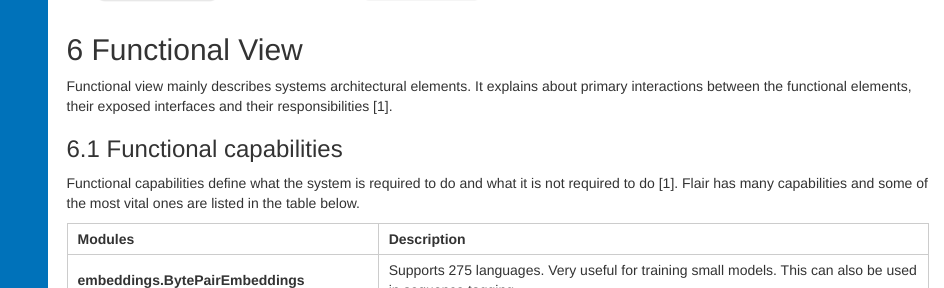
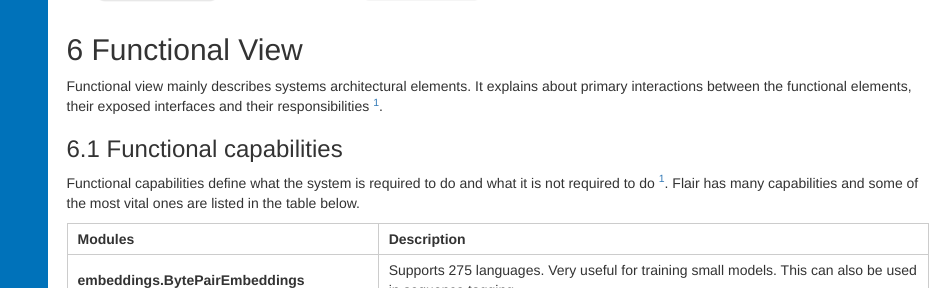
Before and after one commit to SERG-Delft/desosa2019, a Jekyll site: the page built from chapters/flair/index.md, in a window 1280 px wide and 900 px high, scrolled down 16949 px. Shown: the part 182-470 px from the top of the window, without its empty margins (336-1280 px from the left). Built offline with Jekyll 4.4.1, drawn with Linux system fonts in a browser that asks for light colours; nearby versions of some CDN libraries; some of the changed text lies outside the part shown.

```diff
--- a/chapters/flair/index.md
+++ b/chapters/flair/index.md
@@ -79,7 +79,7 @@ building, testing, debugging, etc. It is imperative to identify individuals or g
 likely to affect or be affected by a proposed action and sorting them according to their interactions.
 Stakeholder analysis is done so as to identify and prioritize the role of the stakeholders.
 
-We use the description of stakeholders obtained from Rozanski and Woods [[1]](#ref1) to classify stakeholders.
+We use the description of stakeholders obtained from Rozanski and Woods [^1] to classify stakeholders.
 These stakeholders will be mentioned as **Main Stakeholders**. Stakeholders not part of the Rozanski and Woods classification, are described as
 **Other Stakeholders**.
 
@@ -160,7 +160,7 @@ checking for errors, the PR that meet their requirements are merged.
 
 ### 2.3 Stakeholder analysis: Power vs Interest Grid
 
-Based on Mendelow's Power vs Interest Grid [[2]](#ref2), the groups of stakeholders necessary to be managed closely
+Based on Mendelow's Power vs Interest Grid [^2], the groups of stakeholders necessary to be managed closely
 are classified.
 
 
@@ -192,7 +192,7 @@ we will show a context view diagram, discuss the system scope and analyze the in
 Flair is a research project of Zalando Research, in the area of NLP. Flair is a
 cutting edge NLP framework, advancing over all the other existing methodologies.
 The scope of Flair is well defined and its current version includes the following
-capabilities [[3]](#ref3).
+capabilities [^3].
 
 * Built upon Pytorch 0.4+ which is compatible on all operating systems: Windows, MacOS and other Unix-based OSs, and that helps in training your own models.
 * Can be easily installed using a [pip command](https://github.com/zalandoresearch/flair#requirements-and-installation).
@@ -237,7 +237,7 @@ achieving robust state-of-the-art results on downstream tasks.
 
 In this section, we detail Flair's module organization, as well as important
 dependencies between modules, in order to obtain a good understanding of
-Flair's code structure, based on [[1]](#ref1). The inter dependency of the modules are shown in *Figure 4.2*.
+Flair's code structure, based on [^1]. The inter dependency of the modules are shown in *Figure 4.2*.
 
 
 ![Module Organization of Flair](images/flair/Module_Organization_1_resized.png)
@@ -644,15 +644,15 @@ merged. Also, the code build was verified and passed in Travis CI.
 
 ### 5.8 Evolution perspective
 
-Development of Flair was started in the summers of 2018 by Zalando Research and is licensed under MIT [[3]](#ref3). It was made an open source Python project by Zalando SE in June, 2018 [[3]](#ref3).
+Development of Flair was started in the summers of 2018 by Zalando Research and is licensed under MIT [^3]. It was made an open source Python project by Zalando SE in June, 2018 [^3].
 Its based on the research done by Akbik et al. Akbik is the main developer since the start of the project and still is the head developer.
 
-The first draft of the project `Version 0.1.0` was released on Jul 13, 2018 [[3]](#ref3). Since then, 998 commits have been done to the master and 7 different versions have been released,
-with `Version 0.4.1` being the latest [[3]](#ref3). Technical debt is paid in every release by timely fixing bugs. Also, code is being reorganized if needed, which helps in reducing
+The first draft of the project `Version 0.1.0` was released on Jul 13, 2018 [^3]. Since then, 998 commits have been done to the master and 7 different versions have been released,
+with `Version 0.4.1` being the latest [^3]. Technical debt is paid in every release by timely fixing bugs. Also, code is being reorganized if needed, which helps in reducing
 technical debt like duplications. Documentation is done for every new feature add or for any updation. Different new features were added and improvements were done over the period
 of time in different releases. Some of the key features of different releases are shown in *Figure 5.12*.
 
-There are 93 issues still open, and 294 are closed [[3]](#ref3). Most of the open issues are of `question` label, but the bug count must be kept zero. Also, there are 6 pending pull requests,
+There are 93 issues still open, and 294 are closed [^3]. Most of the open issues are of `question` label, but the bug count must be kept zero. Also, there are 6 pending pull requests,
 which must also be taken into consideration.
 
 ![Code frequency](images/flair/codeFrequencyDiagram_resized.PNG)
@@ -661,11 +661,11 @@ which must also be taken into consideration.
 
 ## 6 Functional View
 
-Functional view mainly describes systems architectural elements. It explains about primary interactions between the functional elements, their exposed interfaces and their responsibilities [1].
+Functional view mainly describes systems architectural elements. It explains about primary interactions between the functional elements, their exposed interfaces and their responsibilities [^1].
 
 ### 6.1 Functional capabilities
 
-Functional capabilities define what the system is required to do and what it is not required to do [1].
+Functional capabilities define what the system is required to do and what it is not required to do [^1].
 Flair has many capabilities and some of the most vital ones are listed in the table
 below.
 
@@ -773,7 +773,7 @@ The pull requests made through github are analysed using standard code of conduc
 
 | ID   | Pull Request | Status | Details |
 | ---- | ------------ | ------ |-------- |
-| [#399](https://github.com/zalandoresearch/flair/pull/399) | Add new ELMoTransformerEmbeddings class | merged | In this pull request, the contributor adds new class named ‘ELMoTransformerEmbeddings’ for Parts of speech tagging. In NLP, PoS tagging is an important step towards processing. The new class gets embeddings from a transformer-based ELMo model from another contributor [@brendan-ai2](https://github.com/brendan-ai2) which one uses for training. The allennlp library is used for PoS tagging. Though the version of allennlp used was not yet updated in the flair main system, so testing was separately done and this successful testing outside the main system with latest version of allennlp suggested a good merge. So, it is merged but as experimental.|
+| [#399](https://github.com/zalandoresearch/flair/pull/399) | Add new ELMoTransformerEmbeddings class | merged | In this pull request, the contributor adds new class named ‘ELMoTransformerEmbeddings’ for Parts of speech tagging. In NLP, PoS tagging is an important step towards processing. The new class gets embeddings from a transformer-based ELMo model from another contributor @[brendan-ai2](https://github.com/brendan-ai2) which one uses for training. The allennlp library is used for PoS tagging. Though the version of allennlp used was not yet updated in the flair main system, so testing was separately done and this successful testing outside the main system with latest version of allennlp suggested a good merge. So, it is merged but as experimental.|
 | [#523](https://github.com/zalandoresearch/flair/pull/523) | GH-522: Transformer-XL embeddings | merged | This PR adds a new embedding class for _Transformer-XL_ model. Initially the tokens from a sentence were returned with tokens tag only bur this also included enumerated token tags. Also, the F-score of the tests increases a lot with the new embedding and the PR was accepted. |
 | [#473](https://github.com/zalandoresearch/flair/pull/473) | GH-438: added byte pair embeddings | merged | It embeds BPEmb library for for sequential tagging. It adds the _BPEmbSerializable_ (BPEmb) class which embeds sequential tagging using torch library in tensors. It was accepted because the sequential tagging can also be deserialized when required like updating the cache_dir variable. The changes are merged after the development of the software and launch. |
 | [#164](https://github.com/zalandoresearch/flair/pull/164) | Added class-based metrics | merged | This basically improves the metric class through updating the `TextClassifierTrainer` function and removing `calculate_class_metrics` and the `calculate_micro_avg_metric`. The changes are merged after the development of the software and launch.  |
@@ -782,10 +782,10 @@ The pull requests made through github are analysed using standard code of conduc
 | [#551](https://github.com/zalandoresearch/flair/pull/551) | GH-550: Fix bert model check | merged | This PR fixes an #550  which occurred due to a code fix mistake from the [#523](https://github.com/zalandoresearch/flair/pull/523). The issue raised becaused the code did not include bert_model in BERT_PRETRAINED_MODEL_ARCHIVE_MAP.keys(). The inclusion of the model was tested successfully and merged. |
 | [#555](https://github.com/zalandoresearch/flair/pull/555) | Remove BERT_PRETRAINED_MODEL_ARCHIVE_MAP check to support Custom models | merged | This issue was due to version change of pytorch-pretrained-bert. This issue was also raised at [#554](https://github.com/zalandoresearch/flair/pull/554). the BERT_PRETRAINED_MODEL_ARCHIVE_MAP was removed from the model as solution. |
 | [#71](https://github.com/zalandoresearch/flair/pull/71) | GH-38: Add label class for sentences to hold label name and confidence value | merged | It introduces a new class `lebel` which creates new label for the sentence. Each label has name and confidence value (between 0 and 1). It is used to predict return label/tag plus confidence value. It was merged after the development and launch of the system.|
-| [#519](https://github.com/zalandoresearch/flair/pull/519) | Added PubMed embeddings computed by @jessepeng | merged | A character LM over PubMed abstracts was calculated by [@jessepeng](https://github.com/jessepeng). This PR embeds the `PubMed` to the system with `FlairEmbeddings` model. Additionally, it needed a few details like batch size, layers, hidden size, train size etc for the documentation which was added by this PR. It was merged after the development and launch of the system.|
-| [#88](https://github.com/zalandoresearch/flair/pull/88) | embeddings.py 213 214 a warning | closed | GitHub user [@wuwingzhou828](https:/github.com/wuwingzhou828) proposed a change to certain lines of code in the section where the standard static word embeddings are defined including GloVe or FastText. It pertained to an if statement, where in case a certain precomputed word embedding already existed that particular embedding is fetched using the `token.test` parameter. Initially the change is accepted by Alan Akbik but merging is held on until all test were completed.  However, the user made some errors in the correction as well and therefore the request was closed by Tanja Bergmann.|
+| [#519](https://github.com/zalandoresearch/flair/pull/519) | Added PubMed embeddings computed by @jessepeng | merged | A character LM over PubMed abstracts was calculated by @[jessepeng](https://github.com/jessepeng). This PR embeds the `PubMed` to the system with `FlairEmbeddings` model. Additionally, it needed a few details like batch size, layers, hidden size, train size etc for the documentation which was added by this PR. It was merged after the development and launch of the system.|
+| [#88](https://github.com/zalandoresearch/flair/pull/88) | embeddings.py 213 214 a warning | closed | GitHub user @[wuwingzhou828](https:/github.com/wuwingzhou828) proposed a change to certain lines of code in the section where the standard static word embeddings are defined including GloVe or FastText. It pertained to an if statement, where in case a certain precomputed word embedding already existed that particular embedding is fetched using the `token.test` parameter. Initially the change is accepted by Alan Akbik but merging is held on until all test were completed.  However, the user made some errors in the correction as well and therefore the request was closed by Tanja Bergmann.|
 | [#490](https://github.com/zalandoresearch/flair/pull/490) | GH-68 Bert update | closed | Pull request was made to clear issue [#68](https://github.com/zalandoresearch/flair/pull/68) regarding the implementation of a pipeline by a transformer based model implemented by OpenAI. The issues pertaining to addition of transformer models are discussed. They added Bert embeddings to the library. As a result the pull request refers to changes in the files setup.py and pytorch, thereby updating the BERT version. However, a newer version updated by user stefan-it was released with the updates made in Flair version 0.6.1. |
-| [#22](https://github.com/zalandoresearch/flair/pull/22) | GH-226: add safeguard for non-tokenized input | closed | User [@jfilter](https://github.com/jfliter) opened a request to address the issue of a `ValueError` if the input is not whitespace tokenized and no tokenizer is used and therefore causes an infinite loop. However, the issue was already fixed in GH-232: multi dataset training [#236](https://github.com/zalandoresearch/flair/pull/236)  |
+| [#22](https://github.com/zalandoresearch/flair/pull/22) | GH-226: add safeguard for non-tokenized input | closed | User @[jfilter](https://github.com/jfliter) opened a request to address the issue of a `ValueError` if the input is not whitespace tokenized and no tokenizer is used and therefore causes an infinite loop. However, the issue was already fixed in GH-232: multi dataset training [#236](https://github.com/zalandoresearch/flair/pull/236)  |
 | [#494](https://github.com/zalandoresearch/flair/pull/494) | calculate macro-f-score as average of class f scores | closed | There was probably an error in calculation of macro F1. Flair is taking average of class precisions and recalls and then calculates F1. As far as is known, it should be F1 calculated over classes and then averaged. This issue is fixed in [#521](https://github.com/zalandoresearch/flair/pull/521). Hence the pull request is closed by Alan Akbik. This pertains to the initial fix not working in updated version which was then fixed in a later pull request. Therefore this pull request is deprecated by the fixes made in the newer pull request. |
 | [#246](https://github.com/zalandoresearch/flair/pull/246) | GH-243: dataset downloader | closed | This refers to the dataset downloader and updates made to the dependencies and corpora. The DataFetcher would now download corpora by checking its availability. However, the updated library did not pass one of two tests to check for validity and the request was closed. |
 | [#13](https://github.com/zalandoresearch/flair/pull/13) | GH-12: naming conventions | closed | Request made by Alan Akbik to update the naming conventions associated with module imports, training classes and embedding classes. Changes were deprecated with new pull request that was merged - GH-12 naming conventions [#14](https://github.com/zalandoresearch/flair/pull/14). This allowed for better class and file matchings and easier imports of embeddings. |
@@ -800,13 +800,13 @@ The pull requests made through github are analysed using standard code of conduc
 
 | Name | GitHub | Role | Twitter |
 | ---- | ------ | ---- | ------- |
-| Alan Akbik |  [@alanakbik](https://github.com/alanakbik)| Zalando, Developer and Maintainer | [@alan_akbik](https://twitter.com/alan_akbik) |
-| Duncan Blythe | [@blythed](https://github.com/blythed) | Zalando, Developer |    - |
-| Henning Jacobs | [@hjacobs](https://github.com/hjacobs) | Zalando, Head of Developer Productivity  | [@try_except_](https://twitter.com/try_except_) |
-| Tanja Bergmann | [@tabergma](https://github.com/tabergma)  | Zalando, Developer and Maintainer |    - |
-| Per Ploug | [@perploug](https://github.com/perploug)  | Zalando, Open Source Manager | [@pploug](https://twitter.com/pploug) |
-| Kashiv Rasul | [@kashif](https://github.com/kashif)  | Zalando, Developer | [@krasul](https://twitter.com/krasul) |
-| Stefan Schweter | [@stefan-it](https://github.com/stefan-it) | Munich Digitization Centre at the Bavarian State Library, Developer|    - |
+| Alan Akbik |  @[alanakbik](https://github.com/alanakbik)| Zalando, Developer and Maintainer | @[alan_akbik](https://twitter.com/alan_akbik) |
+| Duncan Blythe | @[blythed](https://github.com/blythed) | Zalando, Developer |    - |
+| Henning Jacobs | @[hjacobs](https://github.com/hjacobs) | Zalando, Head of Developer Productivity  | @[try_except_](https://twitter.com/try_except_) |
+| Tanja Bergmann | @[tabergma](https://github.com/tabergma)  | Zalando, Developer and Maintainer |    - |
+| Per Ploug | @[perploug](https://github.com/perploug)  | Zalando, Open Source Manager | @[pploug](https://twitter.com/pploug) |
+| Kashiv Rasul | @[kashif](https://github.com/kashif)  | Zalando, Developer | @[krasul](https://twitter.com/krasul) |
+| Stefan Schweter | @[stefan-it](https://github.com/stefan-it) | Munich Digitization Centre at the Bavarian State Library, Developer|    - |
 
 *Table B.1: People most involved in Flair's development*
 
```
Also changed, not shown: other parts of chapters/flair/index.md (+11 -10 lines).
